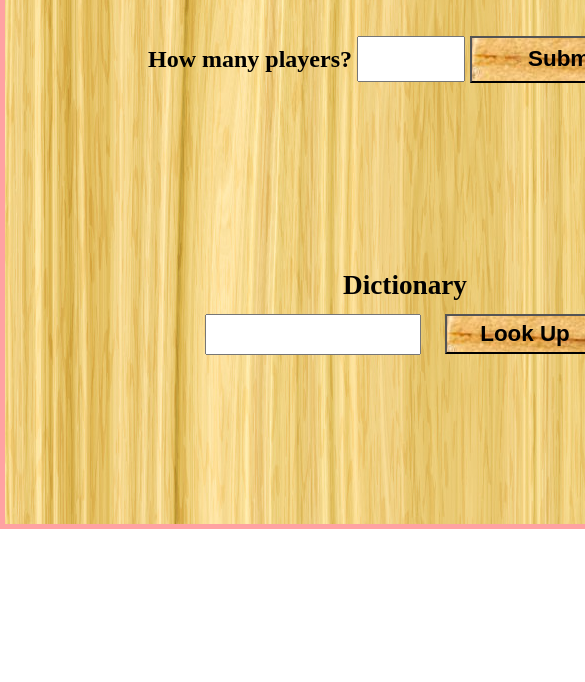
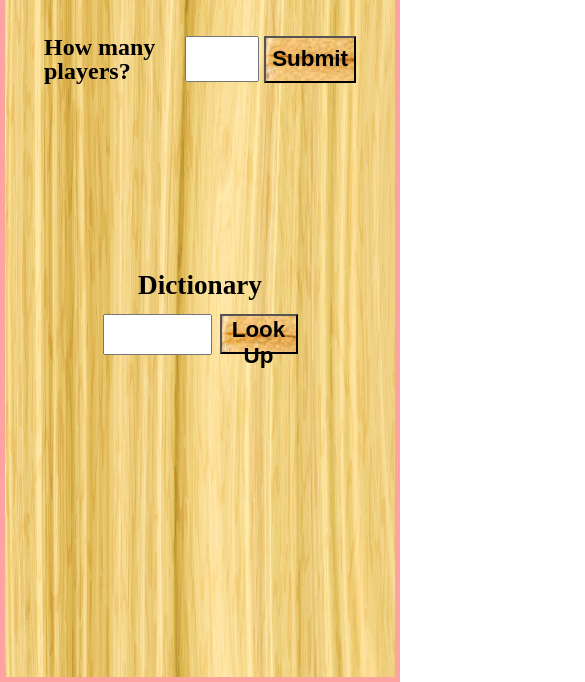
Before and after one commit to johnnyyork13/scrabble-helper, a plain HTML site: page index.html in a window 390 px wide. Shown: the part 192-874 px from the top of the page, 585 px wide, since content can reach past the window. Before the commit the page ends 844 px from the top, so only its background shows below. Drawn offline with Linux system fonts and the light colour scheme.

Commit message:
fixed viewport width and height for tablets with dynamic height and width checks

```diff
--- a/functions.js
+++ b/functions.js
@@ -13,7 +13,6 @@ function updateScoreboard() {
     if (!addPlayersToScoreboard) {
         for (let i = 0; i < nameInput.length; i++) {
             let e = nameInput[i];
-            console.log(e.value);
             let playerContainer = document.createElement('div');
             let newPlayerName = document.createElement('p');
             let newPlayerScore = document.createElement('p');
--- a/index.html
+++ b/index.html
@@ -7,7 +7,7 @@
     <title>Scrabble Helper</title>
 </head>
 <body>
-    <div class="mainContainer">
+    <div id="mainContainer">
         <img id='logo' src="./images/scrabbleLogo.png">
         <div id="showScoreDiv"></div>
         <div id="setup">
--- a/index.js
+++ b/index.js
@@ -1,3 +1,4 @@
+const mainContainer = document.getElementById('mainContainer');
 const setup = document.getElementById('setup');
 const playerCountInput = document.getElementById('playerCountInput');
 const playerCountBtn = document.getElementById('playerCountBtn');
@@ -10,6 +11,18 @@ const nextTurnBtn = document.getElementById('nextTurn');
 const definitionBtn = document.getElementById('definitionBtn');
 const wordBox = document.getElementById('wordBox');
 const definition = document.getElementById('definition');
+
+const html = document.getElementsByTagName('html');
+const body = document.getElementsByName('body');
+
+//lets get that viewport width and height
+let width = window.innerWidth;
+let startHeight = window.innerHeight;
+
+//set viewports
+html[0].style.width = `${width}px`;
+html[0].style.height = `${startHeight}px`;
+mainContainer.style.height = `${startHeight}px`;
 
 let players = [];
 
@@ -69,6 +82,8 @@ playerCountBtn.addEventListener('click', function() {
 
 
 function addNewRow(numPlayers) {
+    mainContainer.style.height = `${Number((mainContainer.style.height.slice(0, mainContainer.style.height.length - 2))) + 50}px`;
+    console.log(mainContainer.style.height);
     const tr = document.createElement('tr');
     const rowNum = document.createElement('td');
     rowNum.textContent = tbody.children.length + 1;
@@ -96,12 +111,6 @@ nextTurnBtn.addEventListener('click', function() {
     addNewRow(nameInput.length);
 })
 
-let isWord = false;
 definitionBtn.addEventListener('click', function() {
     getWord(wordBox.value);
-    if (isWord) {
-        definition.style.backgroundColor = 'green';
-    } else {
-        definition.style.backgroundColor = 'red';
-    }
 })
--- a/style.css
+++ b/style.css
@@ -54,6 +54,7 @@ html {
 
 body {
     width:100%;
+    height: 100%;
 }
 
 button {
@@ -61,7 +62,7 @@ button {
     color: black;
 }
 
-.mainContainer {
+#mainContainer {
     background-image: url(./images/woodBG.jpg);
     width: 100%;
     border: 5px solid rgb(255, 162, 162);
@@ -230,6 +231,7 @@ td {
     vertical-align: middle;
     font-size: 1.3em;
     font-weight: bolder;
+    height: 50px;
 }
 
 td:hover {
```
